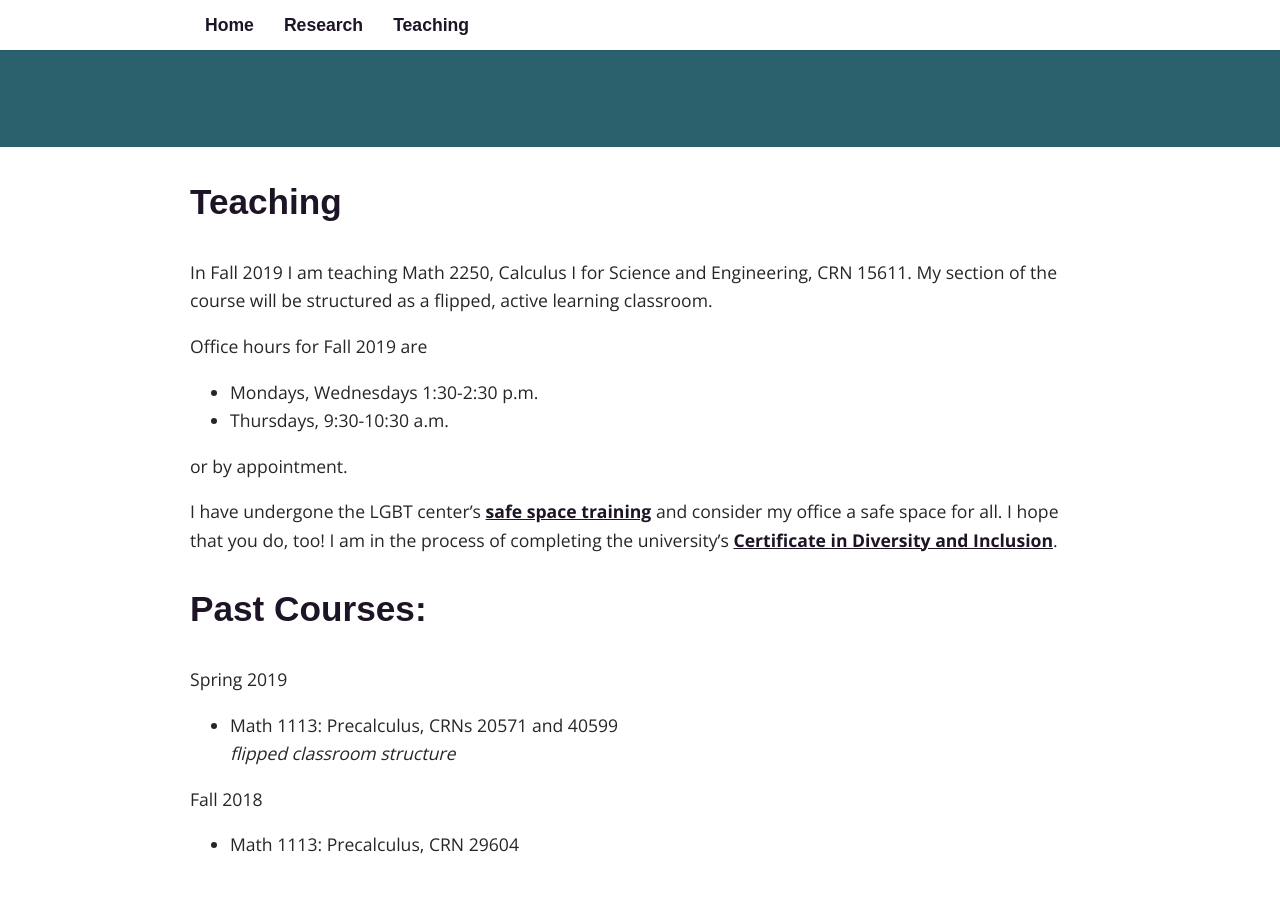
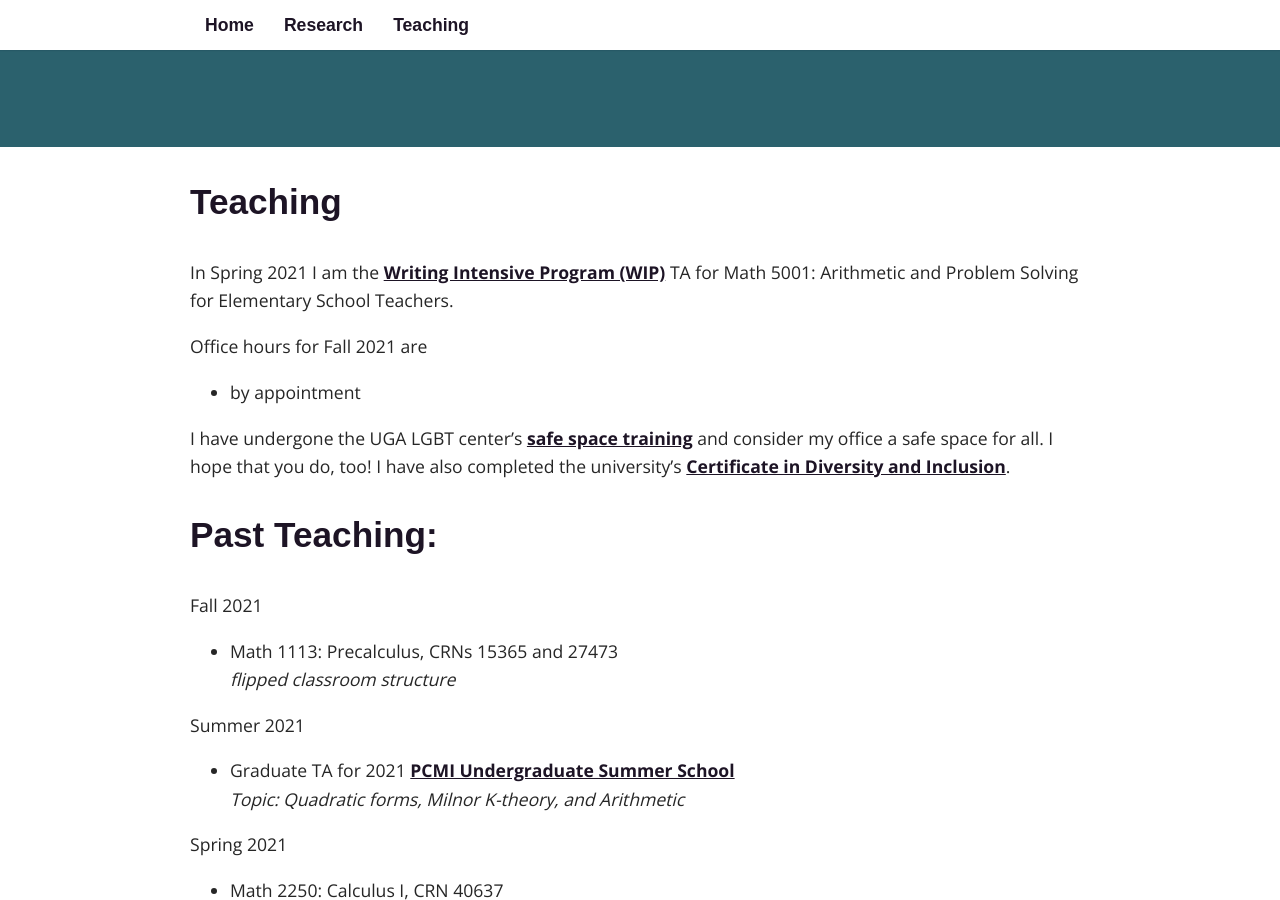
Before and after one commit to fsaia/site, a Jekyll site: the page built from _pages/03_teaching.md, in a window 1280 px wide and 900 px high, scrolled down 218 px. Built offline with Jekyll 4.4.1, drawn with Linux system fonts in a browser that asks for light colours; some web fonts are replaced; some of the changed text lies outside the part shown.

Commit message:
Update 03_teaching.md

```diff
--- a/_pages/03_teaching.md
+++ b/_pages/03_teaching.md
@@ -5,18 +5,47 @@ title: Teaching
 permalink: /teaching/
 ---
 
-In Fall 2019 I am teaching Math 2250, Calculus I for Science and Engineering, CRN 15611. My section of the course will be structured as a flipped, active learning classroom.
+In Spring 2021 I am the [Writing Intensive Program (WIP)](https://write.uga.edu/programs/wip/) TA for Math 5001: Arithmetic and Problem Solving for Elementary School Teachers.
 
-Office hours for Fall 2019 are
+Office hours for Fall 2021 are
 
-* Mondays, Wednesdays 1:30-2:30 p.m.
-* Thursdays, 9:30-10:30 a.m.
+* by appointment
 
-or by appointment.
 
-I have undergone the LGBT center's [safe space training](https://lgbtcenter.uga.edu/content_page/safe-space) and consider my office a safe space for all. I hope that you do, too! I am in the process of completing the university's [Certificate in Diversity and Inclusion](http://diversity.uga.edu/index.php/programs/article/cdi).
+I have undergone the UGA LGBT center's [safe space training](https://lgbtcenter.uga.edu/content_page/safe-space) and consider my office a safe space for all. I hope that you do, too! I have also completed the university's [Certificate in Diversity and Inclusion](http://diversity.uga.edu/index.php/programs/article/cdi).
 
-## Past Courses:
+
+## Past Teaching:
+
+Fall 2021
+
+* Math 1113: Precalculus, CRNs 15365 and 27473
+	*flipped classroom structure*
+
+Summer 2021
+
+* Graduate TA for 2021 [PCMI Undergraduate Summer School](https://www.ias.edu/pcmi)
+	*Topic: Quadratic forms, Milnor K-theory, and Arithmetic*
+
+Spring 2021
+
+* Math 2250: Calculus I, CRN 40637
+	*flipped, hybrid classroom structure*
+
+Fall 2020
+
+* Math 1113: Precalculus, CRNs 29607 and 36869
+	*flipped, hybrid classroom structure*
+
+Spring 2020
+
+* Math 2250: Calculus I, CRN 24956
+	*flipped classroom structure, pivotted to hybrid in March*
+
+Fall 2019
+
+* Math 2250: Calculus I, CRN 15611
+	*flipped classroom structure*
 
 Spring 2019
 
```
